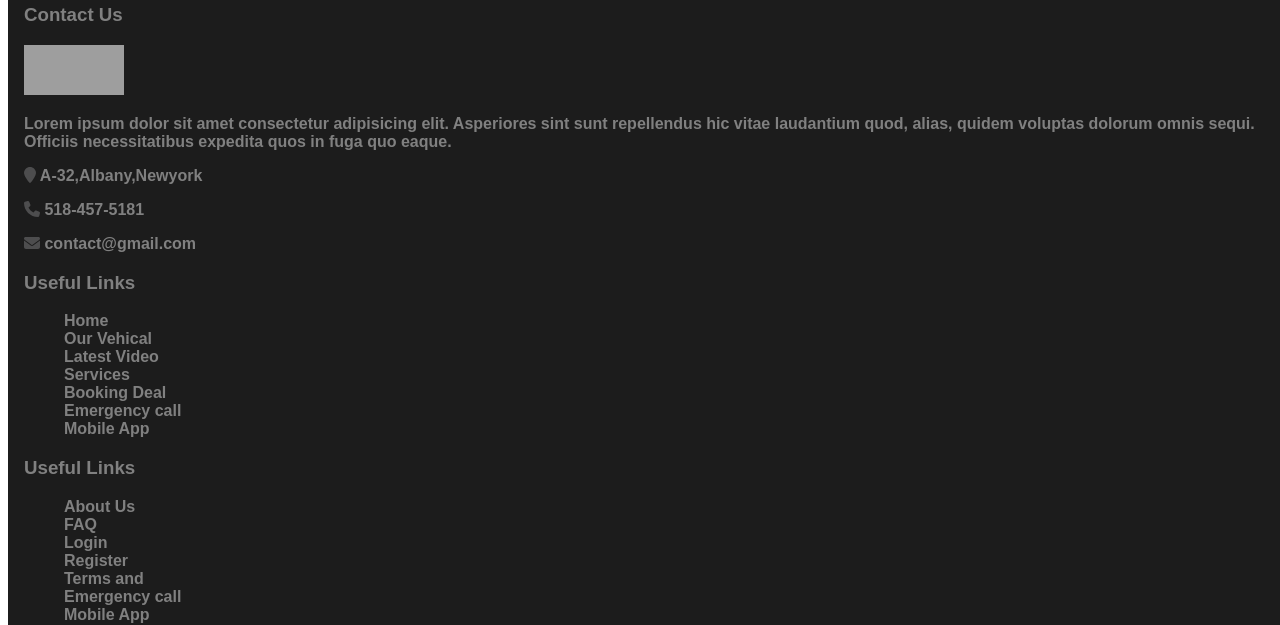
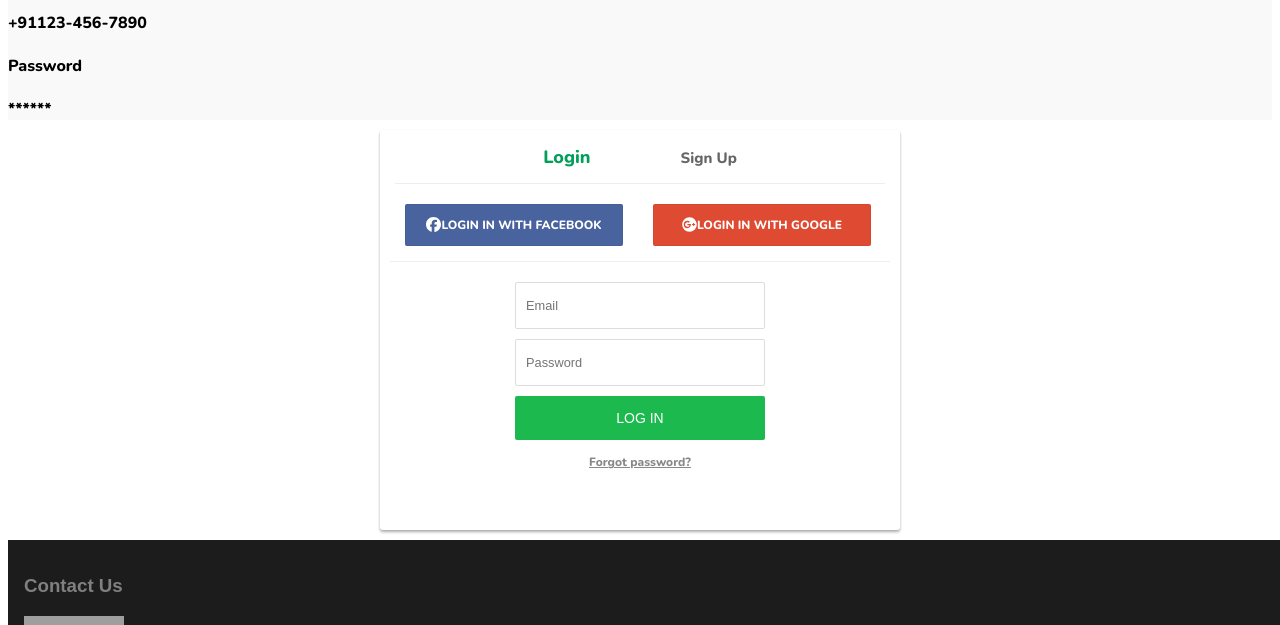
Before and after one commit to Mike2020x/frontend-top-v29-hoteles, a React (Vite) app: page / in a window 1280 px wide. Shown: the part 2440-3065 px from the top of the page. Built offline with nearby package versions, Linux system fonts and the light colour scheme; grey boxes are pictures that could not be loaded.

Commit message:
feat: add Login component (#13)

```diff
--- a/package.json
+++ b/package.json
@@ -10,9 +10,9 @@
     "preview": "vite preview",
     "local-api": "json-server --watch db.json --port 8080 --routes routes.json",
     "all": "npm-run-all --parallel dev local-api"
-
   },
   "dependencies": {
+    "@fortawesome/fontawesome-free": "^6.4.0",
     "@fortawesome/free-brands-svg-icons": "^6.4.0",
     "@fortawesome/free-solid-svg-icons": "^6.4.0",
     "@fortawesome/react-fontawesome": "^0.2.0",
--- /dev/null
+++ b/src/components/login/Login.jsx
@@ -0,0 +1,80 @@
+import { useState } from 'react';
+import { FontAwesomeIcon } from '@fortawesome/react-fontawesome';
+import { faFacebook, faGooglePlus } from '@fortawesome/free-brands-svg-icons';
+import './index.scss';
+
+const Login = () => {
+  const [isLoginActive, setIsLoginActive] = useState(true);
+
+  const handleTabClick = (isLogin) => {
+    setIsLoginActive(isLogin);
+  };
+
+  return (
+    <div className="login-box">
+      <div className="lb-header">
+        <a
+          href="#"
+          className={isLoginActive ? 'active' : ''}
+          id="login-box-link"
+          onClick={() => handleTabClick(true)}
+        >
+          Login
+        </a>
+        <a
+          href="#"
+          className={!isLoginActive ? 'active' : ''}
+          id="signup-box-link"
+          onClick={() => handleTabClick(false)}
+        >
+          Sign Up
+        </a>
+      </div>
+      <div className="social-login">
+        <a href="#">
+          <FontAwesomeIcon icon={faFacebook} className="fa fa-facebook fa-lg" />
+          Login in with Facebook
+        </a>
+        <a href="#">
+          <FontAwesomeIcon icon={faGooglePlus} className="fa fa-google-plus fa-lg" />
+          Login in with Google
+        </a>
+      </div>
+      {isLoginActive ? (
+        <form className="email-login">
+          <div className="u-form-group">
+            <input type="email" placeholder="Email" />
+          </div>
+          <div className="u-form-group">
+            <input type="password" placeholder="Password" />
+          </div>
+          <div className="u-form-group">
+            <button>Log in</button>
+          </div>
+          <div className="u-form-group">
+            <a href="#" className="forgot-password">
+              Forgot password?
+            </a>
+          </div>
+        </form>
+      ) : (
+        <form className="email-signup">
+          <div className="u-form-group">
+            <input type="email" placeholder="Email" />
+          </div>
+          <div className="u-form-group">
+            <input type="password" placeholder="Password" />
+          </div>
+          <div className="u-form-group">
+            <input type="password" placeholder="Confirm Password" />
+          </div>
+          <div className="u-form-group">
+            <button>Sign Up</button>
+          </div>
+        </form>
+      )}
+    </div>
+  );
+}
+
+export default Login;
--- /dev/null
+++ b/src/components/login/index.scss
@@ -0,0 +1,127 @@
+.login-box {
+  position: relative;
+  margin: 10px auto;
+  width: 500px;
+  height: 380px;
+  background-color: #fff;
+  padding: 10px;
+  border-radius: 3px;
+  box-shadow: 0px 2px 3px 0px rgba(0, 0, 0, 0.33);
+
+  .lb-header {
+    position: relative;
+    color: #00415d;
+    margin: 5px 5px 10px 5px;
+    padding-bottom: 10px;
+    border-bottom: 1px solid #eee;
+    text-align: center;
+    height: 28px;
+
+    a {
+      margin: 0 25px;
+      padding: 0 20px;
+      text-decoration: none;
+      color: #666;
+      font-weight: bold;
+      font-size: 15px;
+      transition: all 0.1s linear;
+
+      &.active {
+        color: #029f5b;
+        font-size: 18px;
+      }
+    }
+  }
+
+  .social-login {
+    position: relative;
+    float: left;
+    width: 100%;
+    height: auto;
+    padding: 10px 0 15px 0;
+    border-bottom: 1px solid #eee;
+
+    a {
+      position: relative;
+      float: left;
+      width: calc(40% - 8px);
+      text-decoration: none;
+      color: #fff;
+      border: 1px solid rgba(0, 0, 0, 0.05);
+      padding: 12px;
+      border-radius: 2px;
+      font-size: 12px;
+      text-transform: uppercase;
+      margin: 0 3%;
+      text-align: center;
+
+      i {
+        position: relative;
+        float: left;
+        width: 20px;
+        top: 2px;
+      }
+
+      &:first-child {
+        background-color: #49639F;
+      }
+
+      &:last-child {
+        background-color: #DF4A32;
+      }
+    }
+  }
+
+  .email-login,
+  .email-signup {
+    position: relative;
+    float: left;
+    width: 100%;
+    height: auto;
+    margin-top: 20px;
+    text-align: center;
+
+    .u-form-group {
+      width: 100%;
+      margin-bottom: 10px;
+
+      input[type="email"],
+      input[type="password"] {
+        width: calc(50% - 22px);
+        height: 45px;
+        outline: none;
+        border: 1px solid #ddd;
+        padding: 0 10px;
+        border-radius: 2px;
+        color: #333;
+        font-size: 0.8rem;
+        transition: all 0.1s linear;
+
+        &:focus {
+          border-color: #358efb;
+        }
+      }
+
+      button {
+        width: 50%;
+        background-color: #1CB94E;
+        border: none;
+        outline: none;
+        color: #fff;
+        font-size: 14px;
+        font-weight: normal;
+        padding: 14px 0;
+        border-radius: 2px;
+        text-transform: uppercase;
+      }
+    }
+
+    .forgot-password {
+      width: 50%;
+      text-align: left;
+      text-decoration: underline;
+      color: #888;
+      font-size: 0.75rem;
+    }
+  }
+}
--- a/src/main.jsx
+++ b/src/main.jsx
@@ -2,7 +2,7 @@ import React from 'react'
 import ReactDOM from 'react-dom/client'
 import { RouterProvider } from "react-router-dom";
 import Router from "./router";
-
+import "./main.scss"
 ReactDOM.createRoot(document.getElementById('root')).render(
   <React.StrictMode>
     <RouterProvider router={Router} />
--- /dev/null
+++ b/src/main.scss
@@ -0,0 +1,3 @@
+body {
+  font-family: 'Nunito', sans-serif;
+}
--- a/src/pages/Home.jsx
+++ b/src/pages/Home.jsx
@@ -2,6 +2,7 @@ import Titulos from "../components/Titulos/Titulos";
 import ListaOfertas from "../components/ListaOfertas/ListaOfertas";
 import ListaLocalizaciones from "../components/ListaLocalizaciones/ListaLocalizaciones";
 import Dashboard from "../components/dashboard/Dashboard";
+import Login from "../components/login/Login";
 
 export default function Home() {
   return (
@@ -10,6 +11,7 @@ export default function Home() {
       <ListaOfertas />
       <ListaLocalizaciones />
       <Dashboard />
+      <Login />
     </div>
   )
 }
```
Also changed, not shown: 1 other file (tests, documents, lock files or other folders).
